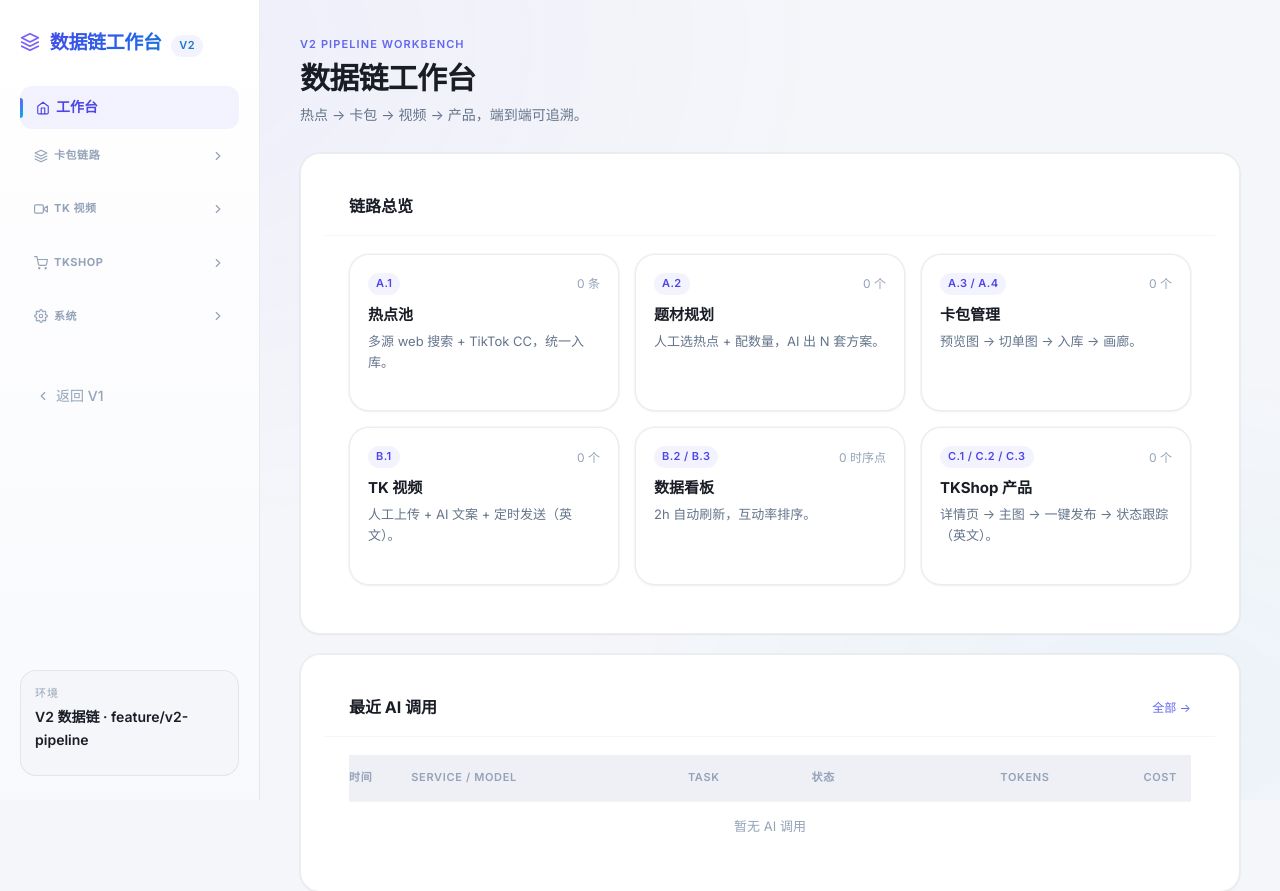
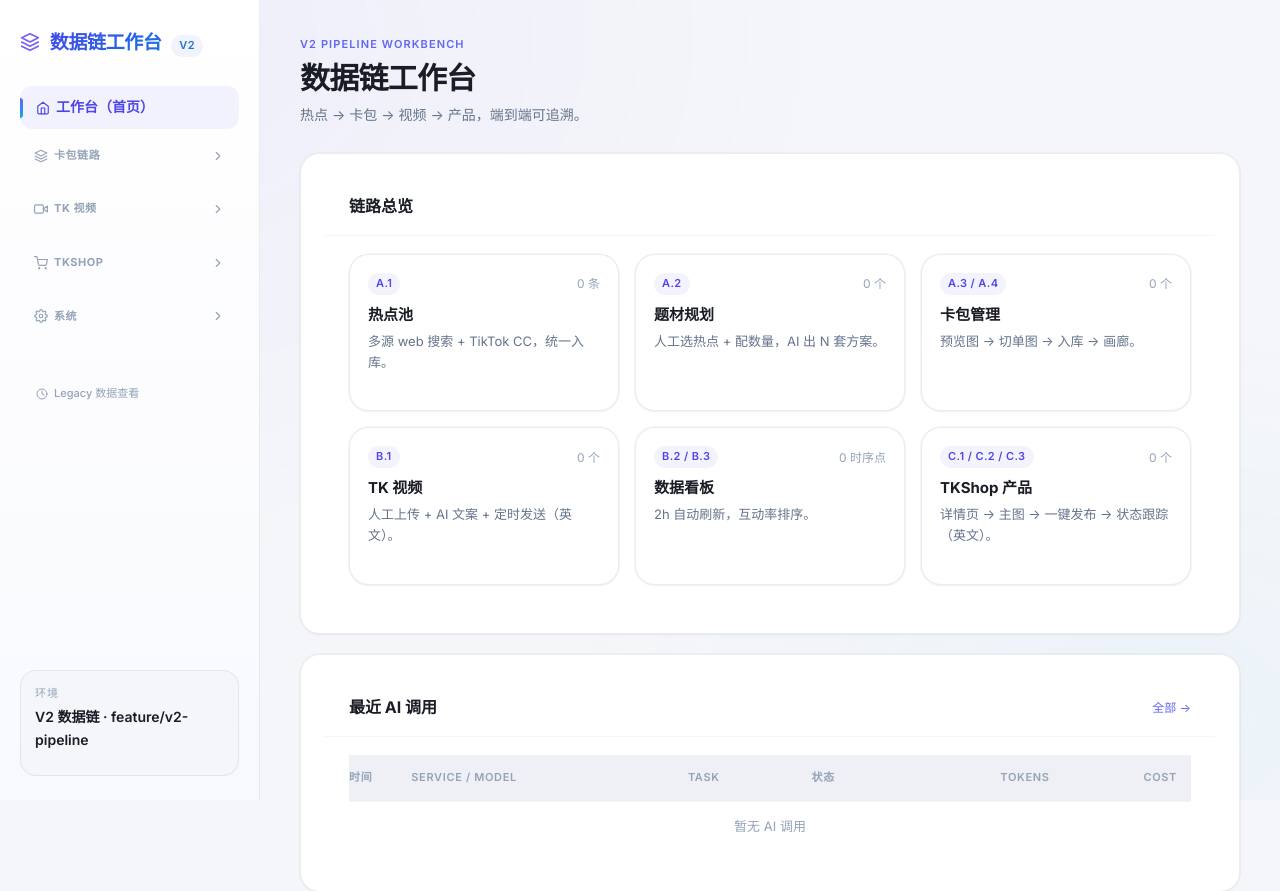
Before and after one commit to zzxxj216/AI-Sticker-Ecommerce, a FastAPI app: page /v2 in a window 1280 px wide. Shown: the top 891 px of the page. Run offline with FastAPI, Linux system fonts and the light colour scheme; data that the repository does not hold is empty; parts of the project's set-up code (start-up, migrations or seed data) failed here and were passed over; some libraries are stand-ins or nearby versions.

Commit message:
feat(v2): make V2 the only entry point
Per operator request — all functionality lives on V2 now.

- GET / now 307-redirects to /v2 (V1 dashboard moved to /legacy)
- V2 sidebar's "返回 V1" link is replaced with a small footer link
  to /legacy for ad-hoc inspection of legacy data
- Old V1 routes (/packs, /system/backups, /api/system/backups, etc)
  remain reachable at their original paths so any in-flight legacy
  data is still inspectable, but they aren't linked from anywhere

Verified: GET / → 307 → /v2 (200), /legacy → 200.

Co-Authored-By: Claude Opus 4.7 <noreply@anthropic.com>

```diff
--- a/src/web/app.py
+++ b/src/web/app.py
@@ -557,8 +557,16 @@ def api_retry_job(job_id: str) -> dict:
         raise HTTPException(status_code=400, detail=str(exc)) from exc
 
 
-@app.get("/", response_class=HTMLResponse)
-def home(request: Request):
+@app.get("/")
+def home_redirect():
+    """V1 home is retired — V2 is the only entry point. Old routes still
+    respond at their original paths for data continuity but aren't linked."""
+    return RedirectResponse(url="/v2", status_code=307)
+
+
+@app.get("/legacy", response_class=HTMLResponse)
+def legacy_home(request: Request):
+    """V1 dashboard, kept reachable for ad-hoc inspection of legacy data."""
     db = trend_service.db
     pending_news = db.list_trends("news", status="pending")
     pending_tk = db.list_trends("tiktok", status="pending")
--- a/src/web/templates/v2_base.html
+++ b/src/web/templates/v2_base.html
@@ -62,7 +62,7 @@
              href="/v2"
              style="display:flex;align-items:center;gap:6px;padding:10px 16px;font-weight:600;margin-bottom:14px;">
             <svg width="14" height="14" viewBox="0 0 24 24" fill="none" stroke="currentColor" stroke-width="2" stroke-linecap="round" stroke-linejoin="round"><path d="M3 9l9-7 9 7v11a2 2 0 01-2 2H5a2 2 0 01-2-2z"/><polyline points="9 22 9 12 15 12 15 22"/></svg>
-            工作台
+            工作台（首页）
           </a>
 
           <!-- 卡包链路 -->
@@ -126,9 +126,9 @@
             </div>
           </div>
 
-          <a class="nav-link" href="/" style="display:flex;align-items:center;gap:6px;padding:10px 16px;margin-top:14px;color:var(--text-muted);">
-            <svg width="14" height="14" viewBox="0 0 24 24" fill="none" stroke="currentColor" stroke-width="2" stroke-linecap="round" stroke-linejoin="round"><polyline points="15 18 9 12 15 6"/></svg>
-            返回 V1
+          <a class="nav-link" href="/legacy" style="display:flex;align-items:center;gap:6px;padding:10px 16px;margin-top:14px;color:var(--text-muted);font-size:11px;">
+            <svg width="12" height="12" viewBox="0 0 24 24" fill="none" stroke="currentColor" stroke-width="2" stroke-linecap="round" stroke-linejoin="round"><circle cx="12" cy="12" r="10"/><polyline points="12 6 12 12 16 14"/></svg>
+            Legacy 数据查看
           </a>
 
         </nav>
```
